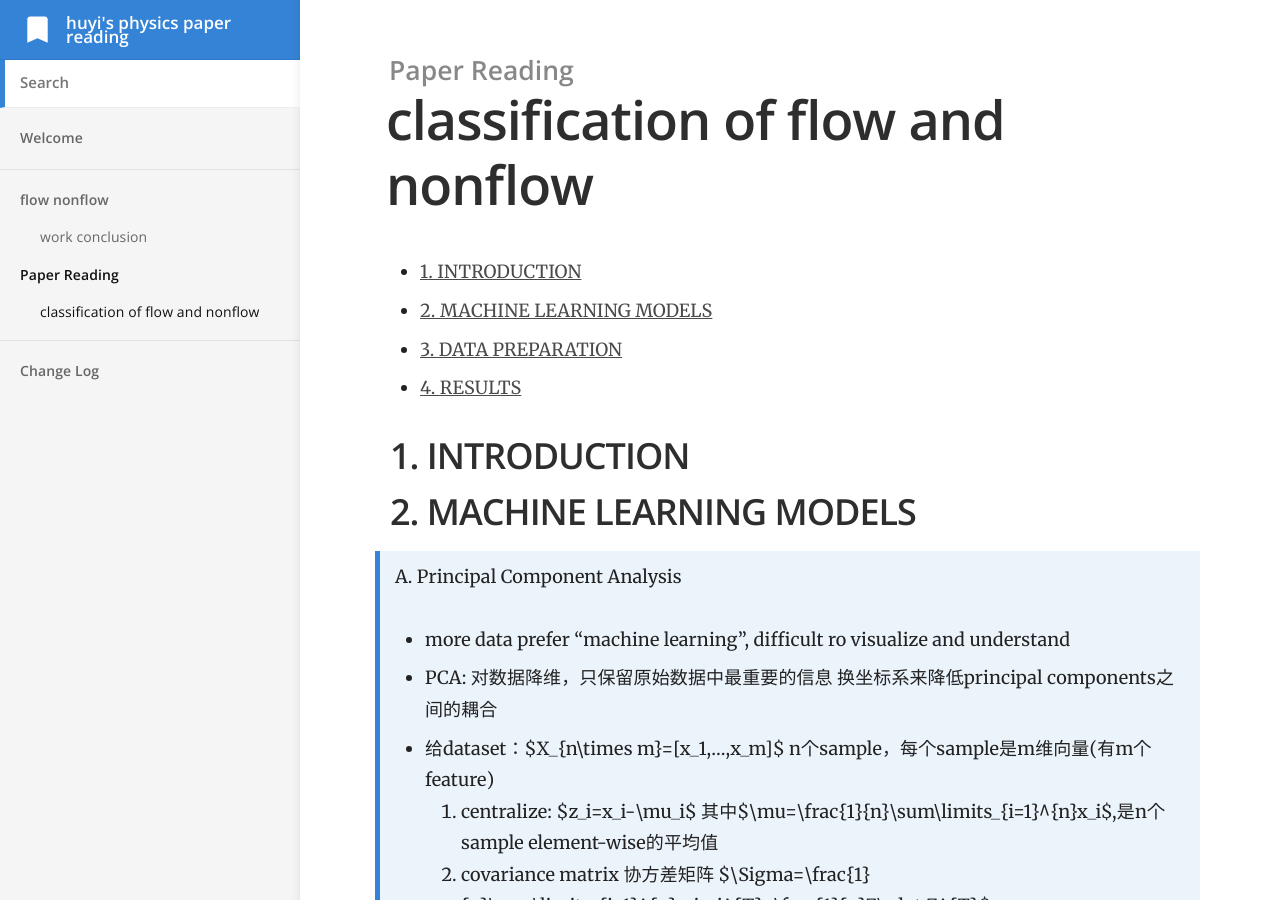
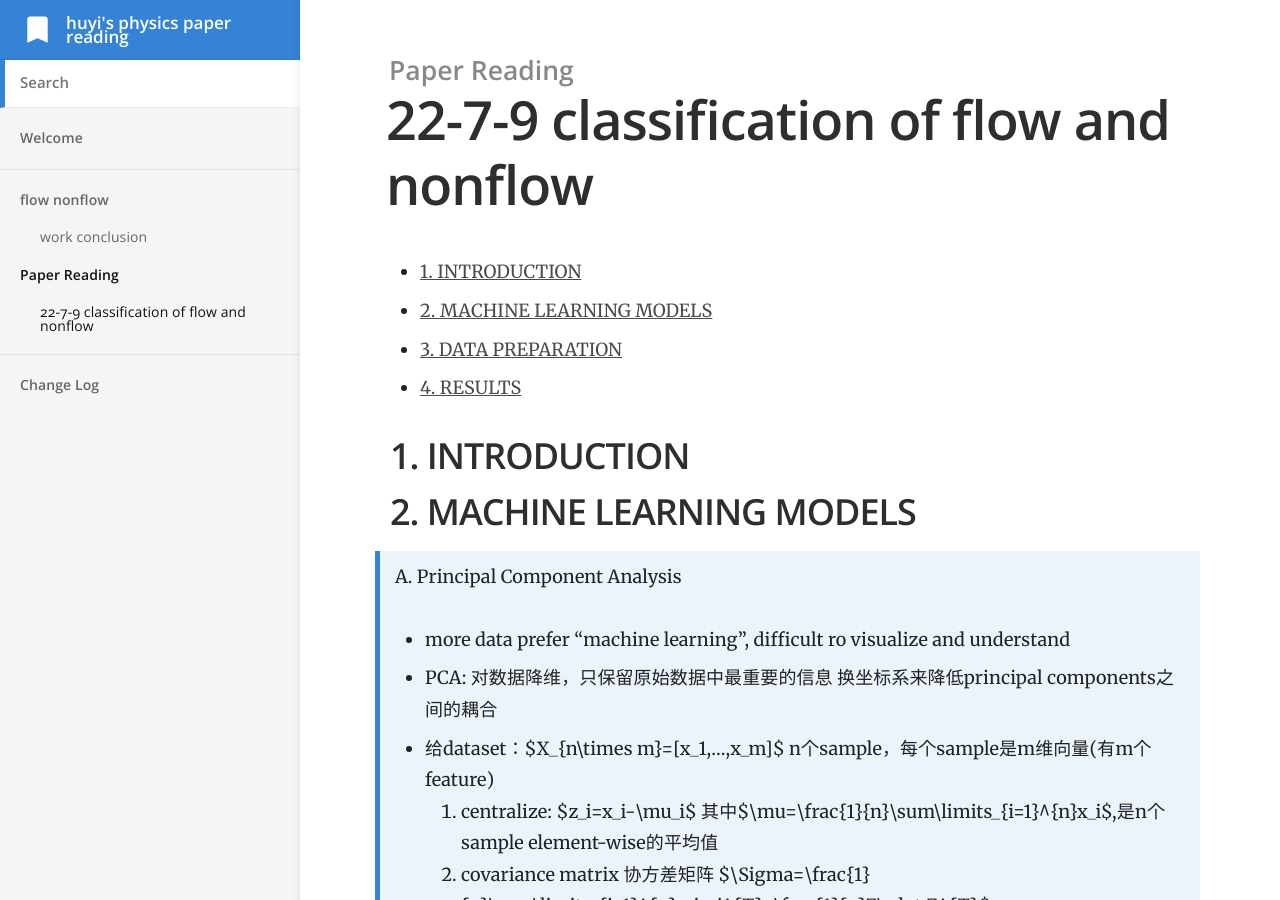
Before and after one commit to AheadOFpotato/huyi-physics.github.io, a Jekyll site: the page built from _docs/paper-reading/classification.md, in a window 1280 px wide and 900 px high. Built offline with Jekyll 4.4.1, drawn with Linux system fonts in a browser that asks for light colours.

Commit message:
Update classification.md

```diff
--- a/_docs/paper-reading/classification.md
+++ b/_docs/paper-reading/classification.md
@@ -1,5 +1,5 @@
 ---
-title: classification of flow and nonflow
+title: 22-7-9 classification of flow and nonflow
 category: Paper Reading
 order: 1
 ---
```
